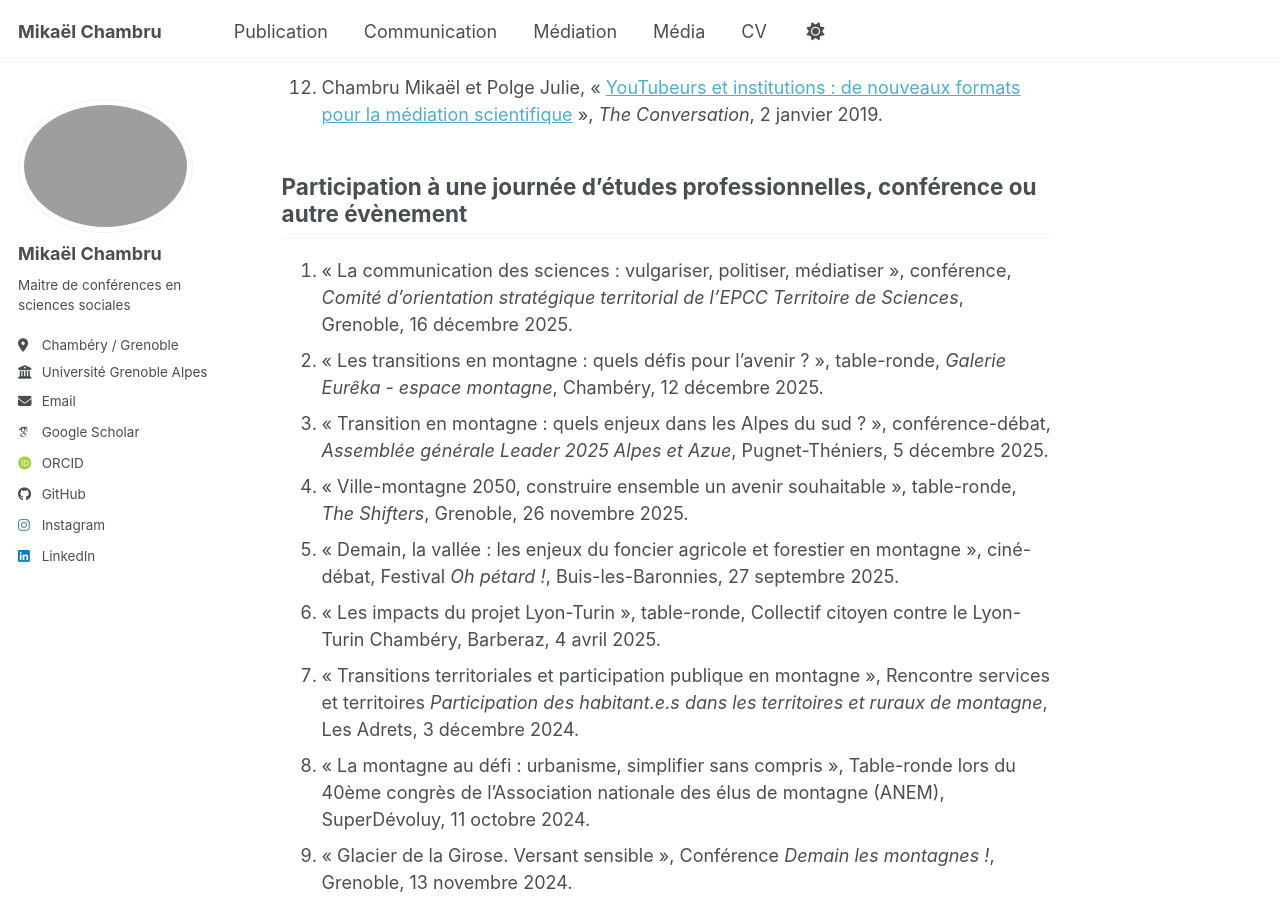
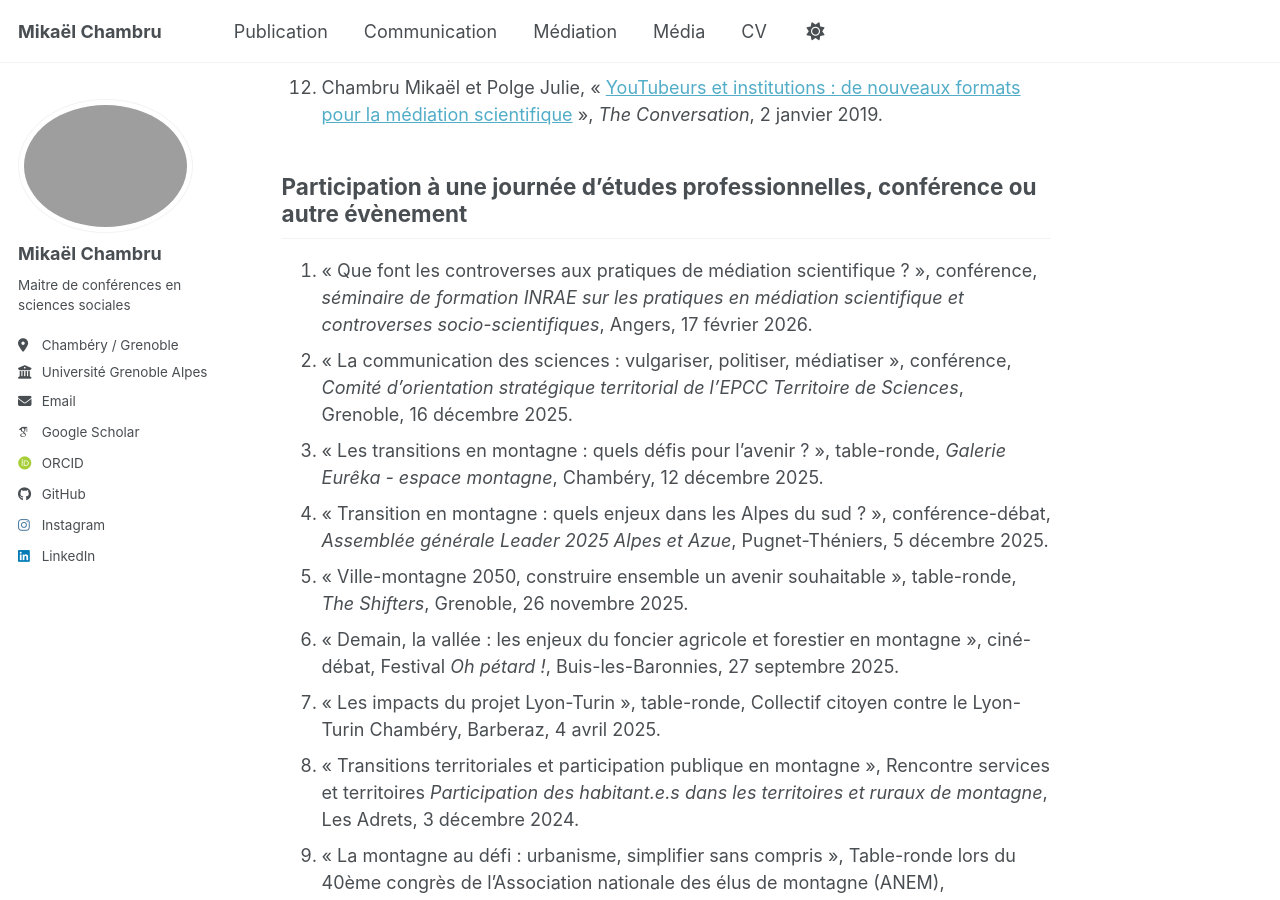
Before and after one commit to mikaelchambru/mikaelchambru.github.io, a Jekyll site: the page built from _pages/mediation.md, in a window 1280 px wide and 900 px high, scrolled down 1631 px. Built offline with Jekyll 4.4.1, drawn with Linux system fonts in a browser that asks for light colours; some web fonts are replaced; a script bundle is joined from its source files by our own code; library files that are not in the unit come from our copies.

Commit message:
Update mediation.md

```diff
--- a/_pages/mediation.md
+++ b/_pages/mediation.md
@@ -36,42 +36,43 @@
 
 ## Participation à une journée d’études professionnelles, conférence ou autre évènement
 
-1. « La communication des sciences : vulgariser, politiser, médiatiser », conférence, *Comité d’orientation stratégique territorial de l’EPCC Territoire de Sciences*, Grenoble, 16 décembre 2025.
-2. « Les transitions en montagne : quels défis pour l’avenir ? », table-ronde, *Galerie Eurêka - espace montagne*, Chambéry, 12 décembre 2025.
-3. « Transition en montagne : quels enjeux dans les Alpes du sud  ? », conférence-débat, *Assemblée générale Leader 2025 Alpes et Azue*, Pugnet-Théniers, 5 décembre 2025.
-4. « Ville-montagne 2050, construire ensemble un avenir souhaitable », table-ronde, *The Shifters*, Grenoble, 26 novembre 2025.
-5. « Demain, la vallée : les enjeux du foncier agricole et forestier en montagne », ciné-débat, Festival *Oh pétard !*, Buis-les-Baronnies, 27 septembre 2025.
-6. « Les impacts du projet Lyon-Turin », table-ronde, Collectif citoyen contre le Lyon-Turin Chambéry, Barberaz, 4 avril 2025.
-7. « Transitions territoriales et participation publique en montagne », Rencontre services et territoires *Participation des habitant.e.s dans les territoires et ruraux de montagne*, Les Adrets, 3 décembre 2024.
-8. « La montagne au défi : urbanisme, simplifier sans compris », Table-ronde lors du 40ème congrès de l’Association nationale des élus de montagne (ANEM), SuperDévoluy, 11 octobre 2024.
-9. « Glacier de la Girose. Versant sensible », Conférence *Demain les montagnes !*, Grenoble, 13 novembre 2024.
-10. « Production de neige en stations de ski : vers un conflit d’usages de l’eau ? », *Fête de la science*, Grenoble, 8 octobre 2024.
-11. « Comprendre et accompagner les défis socio-écologiques des forêts de montagne », *1 heure – 1 chercheur* de la Fondation Université Grenoble Alpes, Grenoble, 1er octobre 2024.
-12. « Comment bien vivre demain nos territoires de montagne ? », séminaire *Espace valléens et Avenir Montagne Ingénierie*, Moûtiers, 11 septembre 2024.
-13. « (A)ménager les glaciers alpins ? », Conférence du *Jardin du Lautaret*, Villar-d’Arène, 26 août 2024.
-14. « Transizioni in montagne : quali séide per il futoro ? / Les transitions en montagne : quels défis pour l’avenir ? », Table-ronde de lancement du programme européen Interreg France – Italie Alcotra *ESCAPE*, Bardonnechia (Italie), 20 mars 2024.
-15. « Transitions en montagne : quel avenir pour les stations de ski des Hautes Alpes ? », Table-ronde organisée par *Ram 05*, Embrum, 13 mars 2024.
-16. « Transition des territoires de montagne : quelle place pour l’agriculture face au tourisme dans le Briançonnais ? », Table-ronde organisée par *Fréquence Mistral*, Briançon, 12 mars 2024.
-17. « Dés-inventer le tourisme montagne ? Transition et conflits », Conférence du *Jardin du Lautaret*, Villar-d’Arène, 14 août 2023.
-18. « Interactions science-société au service du développement territorial », Café-science *Ecrins terre de sciences*, *Parc national des Ecrins* et *Réseau nature, science environnement*, Villar-d’Arène, 5 juin 2023.
-19. « Valorisation du patrimoine naturel & tourisme scientifique », Journée prospective *Avenir Montagne*, PETR Briançonnais, Ecrins, Guillestrois, Queyras, Puy-Saint-André, 7 avril 2023.
-20. « Quand le tourisme scientifique entre en controverse : retour sur un projet d’aménagement autour des sciences astronomiques », *Ecotraversée du Queyras*, Saint Véran, 2 novembre 2022.
-21. « Le dialogue Science-Société au prisme du GIEC », conférence-débat *Fête de la science*, Chamonix, 7 octobre 2022.
-22. « Quelle transition pour le territoire de Céüse ? », soirée-débat autour du projet *Demain Céüse : une destination nature 4 saisons*, Aix-Marseille universités, Idées de demain, Département des Hautes-Alpes et association Transition des territoires de montagne, Gap, 15 janvier 2021.
-23. « Comment faire cohabiter les actions en présence et en ligne dans les initiatives de médiation scientifique ? », rencontre professionnelle de l’*École de la médiation*, Grenoble et Paris, 10 novembre, 15 décembre 2020 et 12 janvier 2021.
-24. « Jeunes et grand public : quels nouveaux formats de la connaissance pour les informer ? », festival *Médias en Seine*, France Info et Les Echos, Paris, 19 novembre 2020.
-25. « Sciences et grand public : comment accéder aux connaissances scientifiques et échapper aux fake-news ? », *Fête de la science*, Sciences actions et Université Savoie Mont-Blanc, Chambéry, 8 octobre 2020.
-26. « Le loup et ses effets socio-environnementaux », *Ecotraversée de Belledonne*, Combe Madame, 28 juin 2020.
-27. « Communiquer les sciences : quels enjeux pour quels publics ? », Journée scientifique *De la communication scientifique à la communication grand public*, Laboratoire de psychologie et neurocognition, Grenoble, 21 juin 2019.
-28. « Communication sur l’adaptation au changement climatique : bonnes pratiques, tendances et réseau de partenaires », *Alpine partnership for local climate action*, Grenoble, 29 mai 2019.
-29. « Et dans les classes ? Sciences et esprit critique de l’école primaire à l’université », Colloque *Sciences et esprit critique, interroger les certitudes*, Maison pour la science Alpes-Dauphiné, Délégation académique aux affaires culturelles et Cellule éducation au média et information du Rectorat, Grenoble, 8 novembre 2018.
-30. « Quand la fraude s’invite dans les publications scientifiques », Festival Imaginascience *Fakes News et réveil de l’esprit critique*, CCSTI La Turbine Sciences, Annecy, 27 septembre 2018.
-31. « Les sujets brûlants de la communication scientifique », Congrès annuel de la communication scientifique suisse *Science Comm’16 – New tools, new placers,&#x20;*&#x46;ondation Sciences et Cité, Grandson (Suisse), 22 septembre 2016.
-32. « Pouvoir d’agir et engagements citoyens pour des territoires durables », colloque participatif, Anciela & Science-Po Lyon, Lyon, 2 juin 2014.
-33. « La citoyenneté active comme solution face aux défis écologiques », colloque participatif, Anciela & Science-Po Lyon, Lyon, 25 février 2013.
-34. « Par quelle voie sortir du nucléaire ? », Forum-débat, *Festival des libertés*, Bruxelles, 25 octobre 2012.
-35. « Quelles conditions pour que des échanges entre chercheurs et acteurs de la société civile aboutissent à des projets de recherche participative », Atelier-scénario, Adreca & fondation Sciences citoyennes, Saint-Martin d’Hères, 27 et 28 juin 2011.
-36. « Les médias : vecteurs d’expression, vecteurs de représentation », *Université européenne de l’engagement : (re)Trouver la capacité d’agir*, Association de la fondation étudiante pour la ville (Afev), Université Claude Bernard Lyon 1, Lyon, 24 août 2011.
+1. « Que font les controverses aux pratiques de médiation scientifique ? », conférence, *séminaire de formation INRAE sur les pratiques en médiation scientifique et controverses socio-scientifiques*, Angers, 17 février 2026.
+2. « La communication des sciences : vulgariser, politiser, médiatiser », conférence, *Comité d’orientation stratégique territorial de l’EPCC Territoire de Sciences*, Grenoble, 16 décembre 2025.
+3. « Les transitions en montagne : quels défis pour l’avenir ? », table-ronde, *Galerie Eurêka - espace montagne*, Chambéry, 12 décembre 2025.
+4. « Transition en montagne : quels enjeux dans les Alpes du sud  ? », conférence-débat, *Assemblée générale Leader 2025 Alpes et Azue*, Pugnet-Théniers, 5 décembre 2025.
+5. « Ville-montagne 2050, construire ensemble un avenir souhaitable », table-ronde, *The Shifters*, Grenoble, 26 novembre 2025.
+6. « Demain, la vallée : les enjeux du foncier agricole et forestier en montagne », ciné-débat, Festival *Oh pétard !*, Buis-les-Baronnies, 27 septembre 2025.
+7. « Les impacts du projet Lyon-Turin », table-ronde, Collectif citoyen contre le Lyon-Turin Chambéry, Barberaz, 4 avril 2025.
+8. « Transitions territoriales et participation publique en montagne », Rencontre services et territoires *Participation des habitant.e.s dans les territoires et ruraux de montagne*, Les Adrets, 3 décembre 2024.
+9. « La montagne au défi : urbanisme, simplifier sans compris », Table-ronde lors du 40ème congrès de l’Association nationale des élus de montagne (ANEM), SuperDévoluy, 11 octobre 2024.
+10. « Glacier de la Girose. Versant sensible », Conférence *Demain les montagnes !*, Grenoble, 13 novembre 2024.
+11. « Production de neige en stations de ski : vers un conflit d’usages de l’eau ? », *Fête de la science*, Grenoble, 8 octobre 2024.
+12. « Comprendre et accompagner les défis socio-écologiques des forêts de montagne », *1 heure – 1 chercheur* de la Fondation Université Grenoble Alpes, Grenoble, 1er octobre 2024.
+13. « Comment bien vivre demain nos territoires de montagne ? », séminaire *Espace valléens et Avenir Montagne Ingénierie*, Moûtiers, 11 septembre 2024.
+14. « (A)ménager les glaciers alpins ? », Conférence du *Jardin du Lautaret*, Villar-d’Arène, 26 août 2024.
+15. « Transizioni in montagne : quali séide per il futoro ? / Les transitions en montagne : quels défis pour l’avenir ? », Table-ronde de lancement du programme européen Interreg France – Italie Alcotra *ESCAPE*, Bardonnechia (Italie), 20 mars 2024.
+16. « Transitions en montagne : quel avenir pour les stations de ski des Hautes Alpes ? », Table-ronde organisée par *Ram 05*, Embrum, 13 mars 2024.
+17. « Transition des territoires de montagne : quelle place pour l’agriculture face au tourisme dans le Briançonnais ? », Table-ronde organisée par *Fréquence Mistral*, Briançon, 12 mars 2024.
+18. « Dés-inventer le tourisme montagne ? Transition et conflits », Conférence du *Jardin du Lautaret*, Villar-d’Arène, 14 août 2023.
+19. « Interactions science-société au service du développement territorial », Café-science *Ecrins terre de sciences*, *Parc national des Ecrins* et *Réseau nature, science environnement*, Villar-d’Arène, 5 juin 2023.
+20. « Valorisation du patrimoine naturel & tourisme scientifique », Journée prospective *Avenir Montagne*, PETR Briançonnais, Ecrins, Guillestrois, Queyras, Puy-Saint-André, 7 avril 2023.
+21. « Quand le tourisme scientifique entre en controverse : retour sur un projet d’aménagement autour des sciences astronomiques », *Ecotraversée du Queyras*, Saint Véran, 2 novembre 2022.
+22. « Le dialogue Science-Société au prisme du GIEC », conférence-débat *Fête de la science*, Chamonix, 7 octobre 2022.
+23. « Quelle transition pour le territoire de Céüse ? », soirée-débat autour du projet *Demain Céüse : une destination nature 4 saisons*, Aix-Marseille universités, Idées de demain, Département des Hautes-Alpes et association Transition des territoires de montagne, Gap, 15 janvier 2021.
+24. « Comment faire cohabiter les actions en présence et en ligne dans les initiatives de médiation scientifique ? », rencontre professionnelle de l’*École de la médiation*, Grenoble et Paris, 10 novembre, 15 décembre 2020 et 12 janvier 2021.
+25. « Jeunes et grand public : quels nouveaux formats de la connaissance pour les informer ? », festival *Médias en Seine*, France Info et Les Echos, Paris, 19 novembre 2020.
+26. « Sciences et grand public : comment accéder aux connaissances scientifiques et échapper aux fake-news ? », *Fête de la science*, Sciences actions et Université Savoie Mont-Blanc, Chambéry, 8 octobre 2020.
+27. « Le loup et ses effets socio-environnementaux », *Ecotraversée de Belledonne*, Combe Madame, 28 juin 2020.
+28. « Communiquer les sciences : quels enjeux pour quels publics ? », Journée scientifique *De la communication scientifique à la communication grand public*, Laboratoire de psychologie et neurocognition, Grenoble, 21 juin 2019.
+29. « Communication sur l’adaptation au changement climatique : bonnes pratiques, tendances et réseau de partenaires », *Alpine partnership for local climate action*, Grenoble, 29 mai 2019.
+30. « Et dans les classes ? Sciences et esprit critique de l’école primaire à l’université », Colloque *Sciences et esprit critique, interroger les certitudes*, Maison pour la science Alpes-Dauphiné, Délégation académique aux affaires culturelles et Cellule éducation au média et information du Rectorat, Grenoble, 8 novembre 2018.
+31. « Quand la fraude s’invite dans les publications scientifiques », Festival Imaginascience *Fakes News et réveil de l’esprit critique*, CCSTI La Turbine Sciences, Annecy, 27 septembre 2018.
+32. « Les sujets brûlants de la communication scientifique », Congrès annuel de la communication scientifique suisse *Science Comm’16 – New tools, new placers,&#x20;*&#x46;ondation Sciences et Cité, Grandson (Suisse), 22 septembre 2016.
+33. « Pouvoir d’agir et engagements citoyens pour des territoires durables », colloque participatif, Anciela & Science-Po Lyon, Lyon, 2 juin 2014.
+34. « La citoyenneté active comme solution face aux défis écologiques », colloque participatif, Anciela & Science-Po Lyon, Lyon, 25 février 2013.
+35. « Par quelle voie sortir du nucléaire ? », Forum-débat, *Festival des libertés*, Bruxelles, 25 octobre 2012.
+36. « Quelles conditions pour que des échanges entre chercheurs et acteurs de la société civile aboutissent à des projets de recherche participative », Atelier-scénario, Adreca & fondation Sciences citoyennes, Saint-Martin d’Hères, 27 et 28 juin 2011.
+37. « Les médias : vecteurs d’expression, vecteurs de représentation », *Université européenne de l’engagement : (re)Trouver la capacité d’agir*, Association de la fondation étudiante pour la ville (Afev), Université Claude Bernard Lyon 1, Lyon, 24 août 2011.
 
 ## Animation d'émission sur Twitch
 
```
